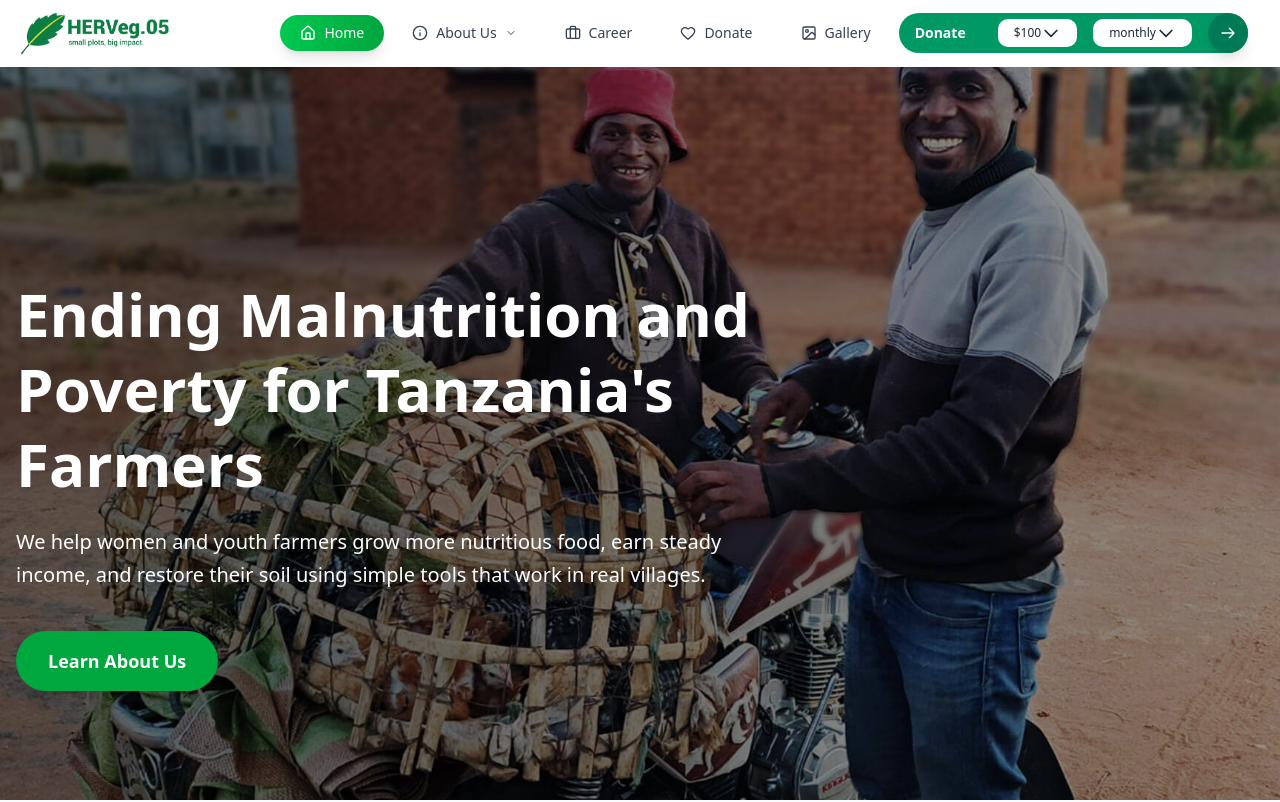
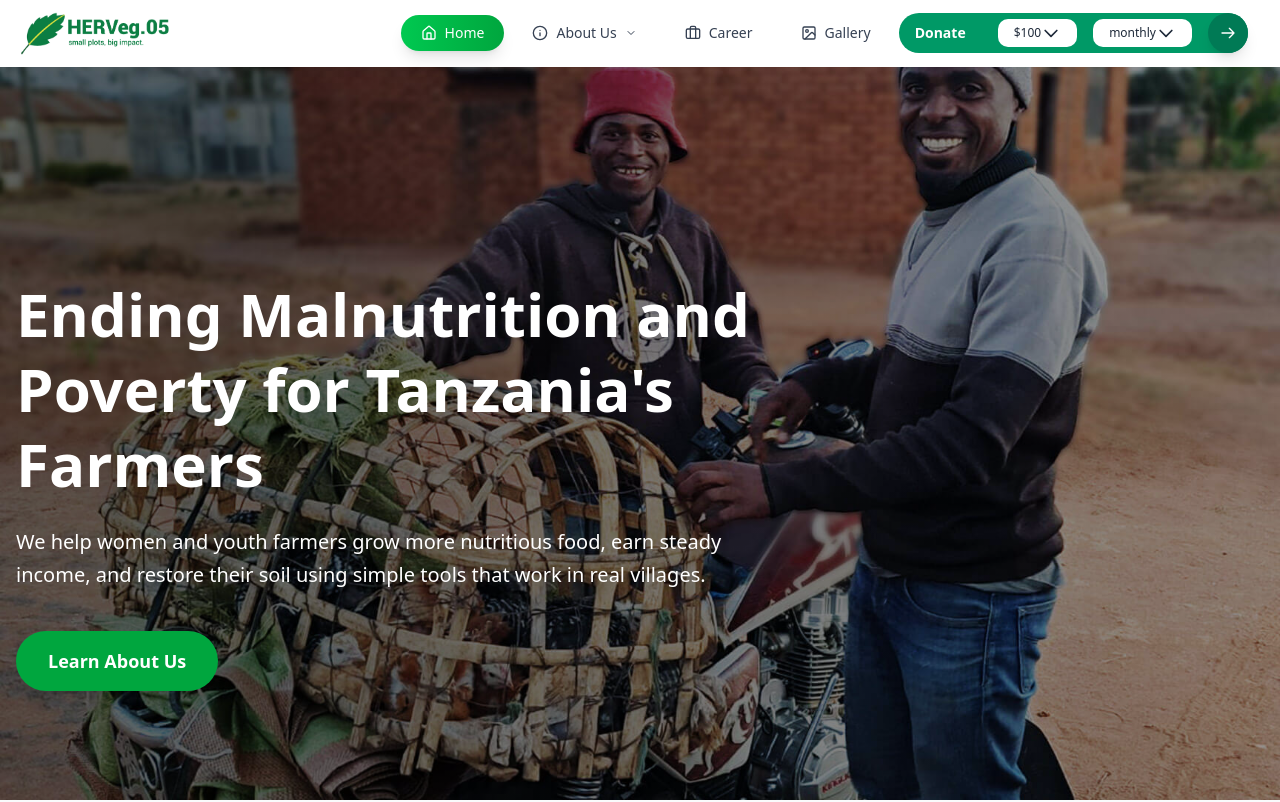
Before and after one commit to Mhando-Z/HervegWeb, a Next.js app: page / in a window 1280 px wide. Shown: the top 802 px of the page. Built offline with nearby package versions, Linux system fonts and the light colour scheme; a web font is replaced by a local one.

Commit message:
Phase One

```diff
--- a/src/components/NavBar.jsx
+++ b/src/components/NavBar.jsx
@@ -79,7 +79,7 @@ function NavBar() {
       hasDropdown: true,
     },
     { point: "/career", path: "/career/", label: "Career", icon: Briefcase },
-    { point: "/donate", path: "/donate/", label: "Donate", icon: Heart },
+    // { point: "/donate", path: "/donate/", label: "Donate", icon: Heart },
     { point: "/gallery", path: "/gallery/", label: "Gallery", icon: ImageIcon },
   ];
 
```
